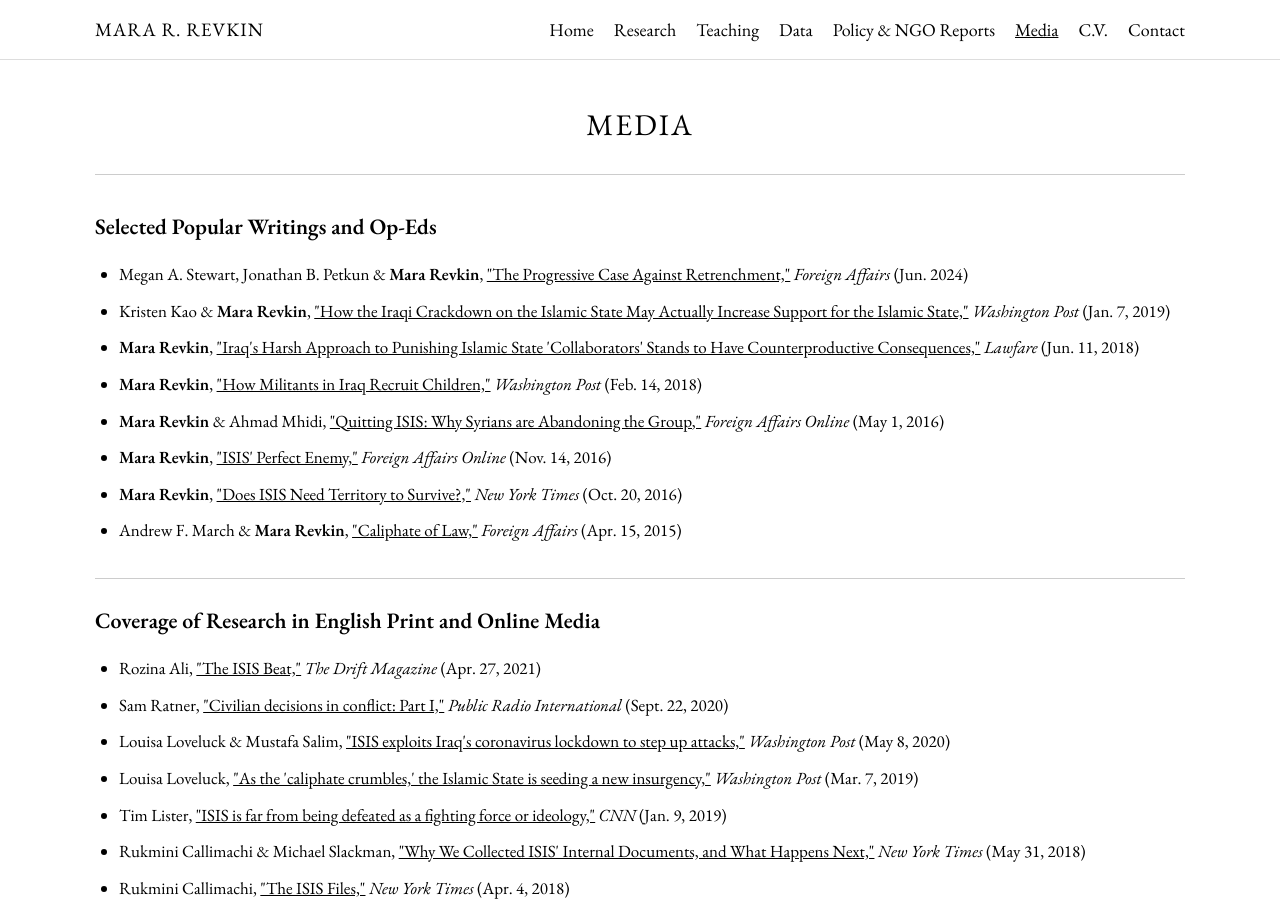
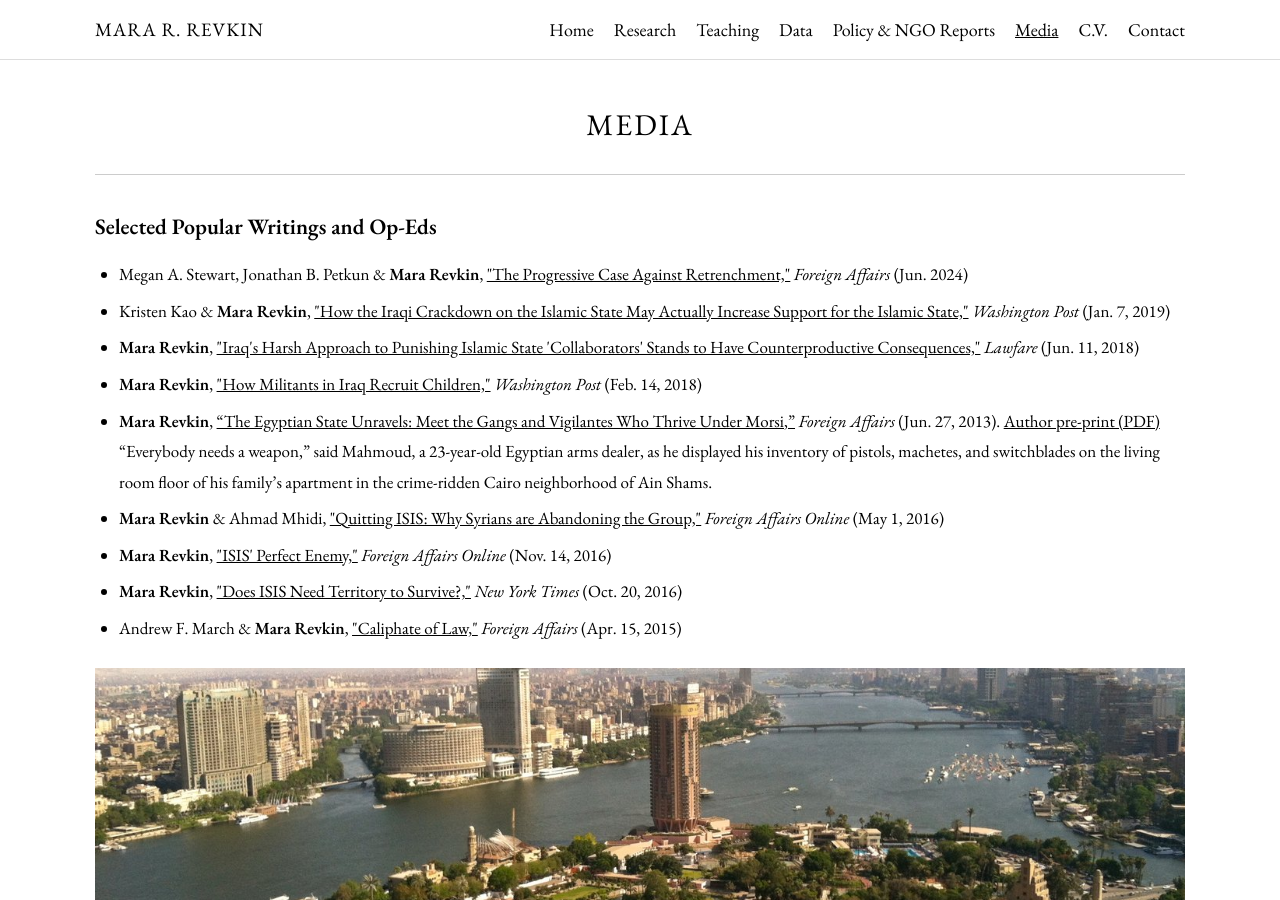
Before and after one commit to mrevkin/mrevkin.github.io, a Jekyll site: the page media.html, which Jekyll copies as it is, in a window 1280 px wide and 900 px high. Built offline with Jekyll 4.4.1, drawn with Linux system fonts in a browser that asks for light colours; some of the changed text lies outside the part shown.

Commit message:
Add The Egyptian State Unravels pre-print with opening paragraph and link to original

```diff
--- a/media.html
+++ b/media.html
@@ -60,11 +60,19 @@
         <li>Kristen Kao &amp; <strong>Mara Revkin</strong>, <a href="https://www.washingtonpost.com/news/monkey-cage/wp/2019/01/07/is-iraqs-post-islamic-state-justice-strategy-misguided/" target="_blank">"How the Iraqi Crackdown on the Islamic State May Actually Increase Support for the Islamic State,"</a> <em>Washington Post</em> (Jan. 7, 2019)</li>
         <li><strong>Mara Revkin</strong>, <a href="https://www.lawfaremedia.org/article/iraqs-harsh-approach-punishing-islamic-state-collaborators-stands-have-counterproductive" target="_blank">"Iraq's Harsh Approach to Punishing Islamic State 'Collaborators' Stands to Have Counterproductive Consequences,"</a> <em>Lawfare</em> (Jun. 11, 2018)</li>
         <li><strong>Mara Revkin</strong>, <a href="https://www.washingtonpost.com/news/monkey-cage/wp/2018/02/14/a-new-study-illuminates-child-recruitment-by-militants-in-iraq-and-syria/" target="_blank">"How Militants in Iraq Recruit Children,"</a> <em>Washington Post</em> (Feb. 14, 2018)</li>
+        <li><strong>Mara Revkin</strong>, <a href="https://www.foreignaffairs.com/articles/egypt/2013-06-27/egyptian-state-unravels" target="_blank">&ldquo;The Egyptian State Unravels: Meet the Gangs and Vigilantes Who Thrive Under Morsi,&rdquo;</a> <em>Foreign Affairs</em> (Jun. 27, 2013). <a href="revkin_egyptian_state_unravels_preprint.pdf" target="_blank">Author pre-print (PDF)</a>
+          <p class="oped-abstract">&ldquo;Everybody needs a weapon,&rdquo; said Mahmoud, a 23-year-old Egyptian arms dealer, as he displayed his inventory of pistols, machetes, and switchblades on the living room floor of his family&rsquo;s apartment in the crime-ridden Cairo neighborhood of Ain Shams.</p>
+        </li>
         <li><strong>Mara Revkin</strong> &amp; Ahmad Mhidi, <a href="https://www.foreignaffairs.com/articles/syria/2016-05-01/quitting-isis" target="_blank">"Quitting ISIS: Why Syrians are Abandoning the Group,"</a> <em>Foreign Affairs Online</em> (May 1, 2016)</li>
         <li><strong>Mara Revkin</strong>, <a href="revkin_-_isis_perfect_enemy_-_foreign_affairs__2016_.pdf" target="_blank">"ISIS' Perfect Enemy,"</a> <em>Foreign Affairs Online</em> (Nov. 14, 2016)</li>
         <li><strong>Mara Revkin</strong>, <a href="https://www.nytimes.com/roomfordebate/2016/10/21/does-isis-need-territory-to-survive" target="_blank">"Does ISIS Need Territory to Survive?,"</a> <em>New York Times</em> (Oct. 20, 2016)</li>
         <li>Andrew F. March &amp; <strong>Mara Revkin</strong>, <a href="https://www.foreignaffairs.com/articles/syria/2015-04-15/caliphate-law" target="_blank">"Caliphate of Law,"</a> <em>Foreign Affairs</em> (Apr. 15, 2015)</li>
       </ul>
+
+      <div class="photo-single">
+        <img src="cairo-nile-2013.jpg" alt="The Nile and central Cairo seen from the Cairo Tower, June 2013" />
+        <p class="img-caption">Central Cairo from the Cairo Tower, 14 June 2013, two weeks before &ldquo;The Egyptian State Unravels&rdquo; appeared and three weeks before the July 2013 coup (Revkin 2013)</p>
+      </div>
     </div>
 
     <hr class="divider" />
```
